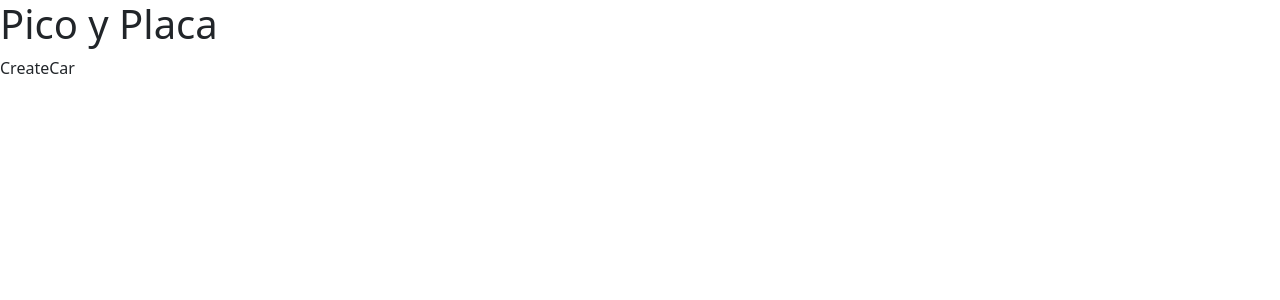
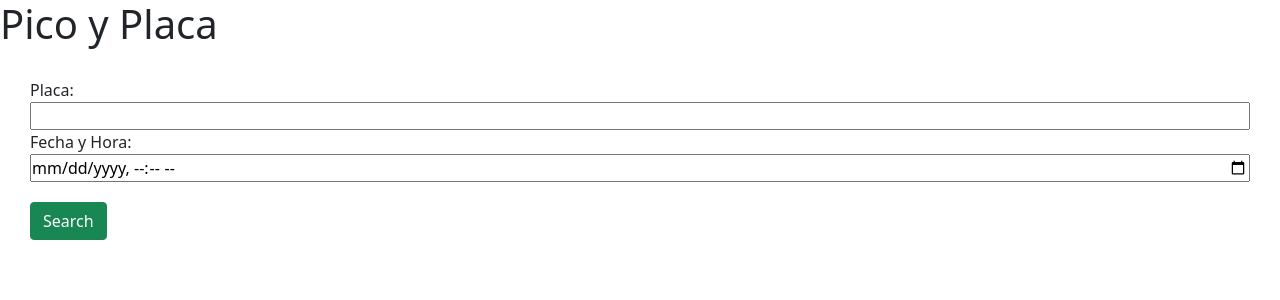
Before and after one commit to JaLoXxD/pico-placa-frontend, a React (Vite) app: page / in a window 1280 px wide. Shown: the top 300 px of the page. Built offline with nearby package versions, Linux system fonts and the light colour scheme.

Commit message:
[ADD] CreateCar form

```diff
--- a/src/components/CreateCar.jsx
+++ b/src/components/CreateCar.jsx
@@ -1,5 +1,19 @@
 export const CreateCar = () => {
-  return (
-    <div>CreateCar</div>
-  )
-}
+	return (
+		<>
+			<div className="formContainer">
+				<form>
+					<div className="customInput">
+						<label htmlFor="placa">Placa:</label>
+						<input className="test" id="placa" type="text" />
+					</div>
+					<div className="customInput">
+						<label htmlFor="fecha">Fecha y Hora:</label>
+						<input className="test" id="fecha" type="datetime-local" />
+					</div>
+					<input type="submit" value="Search" className="btn btn-success" />
+				</form>
+			</div>
+		</>
+	);
+};
--- a/src/main.jsx
+++ b/src/main.jsx
@@ -1,5 +1,6 @@
 import React from "react";
 import ReactDOM from "react-dom/client";
+import "./styles.css";
 import { App } from "./App";
 
 ReactDOM.createRoot(document.getElementById("root")).render(
--- /dev/null
+++ b/src/styles.css
@@ -0,0 +1,16 @@
+* {
+	margin: 0;
+	padding: 0;
+	box-sizing: border-box;
+}
+.formContainer{
+    margin:30px;
+}
+.customInput {
+	display: flex;
+	position: relative;
+    flex-direction: column;
+}
+input[type=submit]{
+    margin: 20px auto;
+}
```
